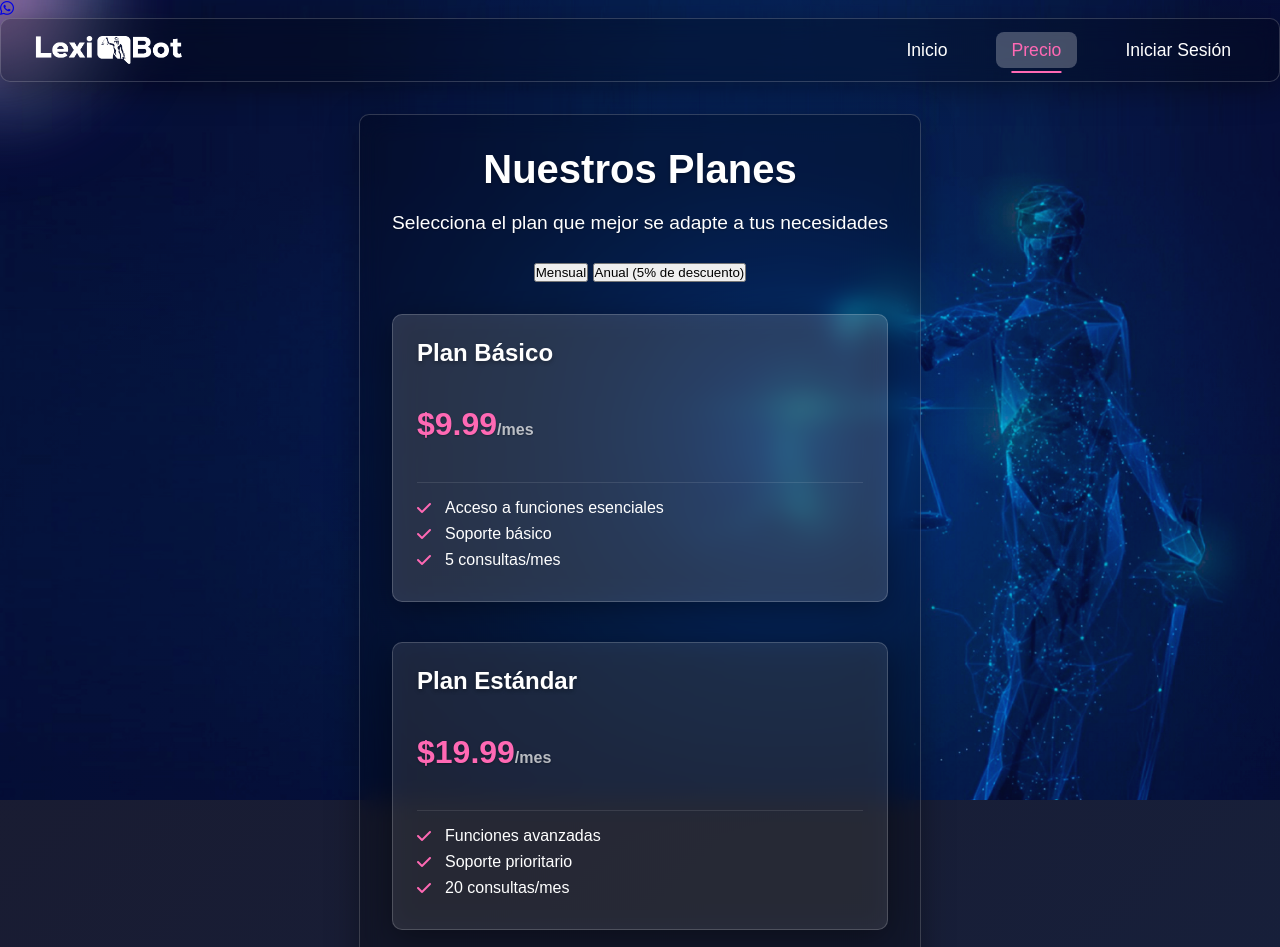
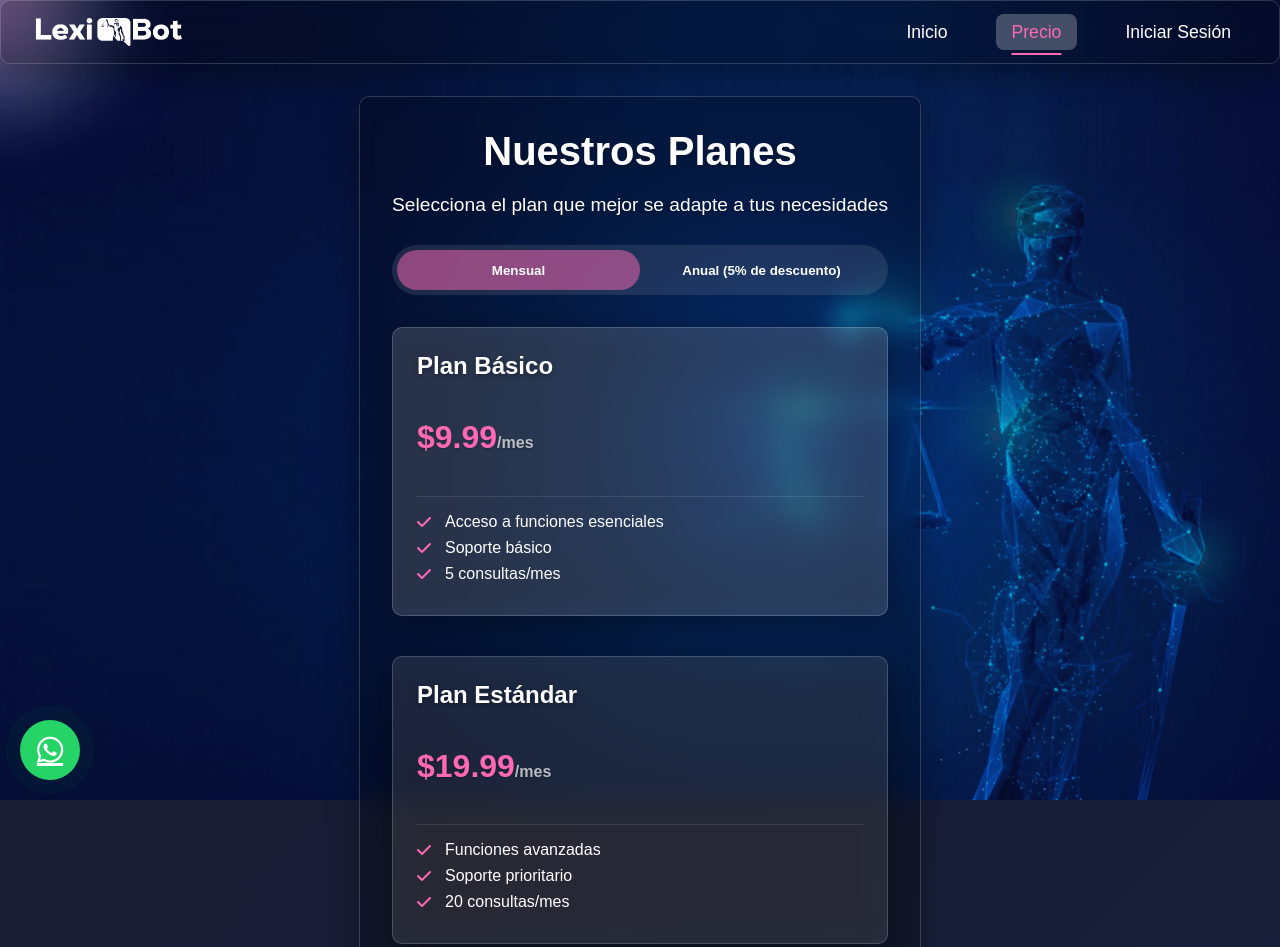
Before and after one commit to Joselugt/demolexy, a plain HTML site: page index.html in a window 1280 px wide. Shown: the top 947 px of the page. Drawn offline with Linux system fonts and the light colour scheme.

Commit message:
Update styles.css

```diff
--- a/styles.css
+++ b/styles.css
@@ -265,7 +265,89 @@
 .btn i {
     margin-right: 0.5rem;
 }
+/* Todos los estilos anteriores se mantienen igual */
 
+/* Botón de WhatsApp flotante */
+.whatsapp-btn {
+    position: fixed;
+    bottom: 20px;
+    left: 20px;
+    width: 60px;
+    height: 60px;
+    background-color: #25D366;
+    color: white;
+    border-radius: 50%;
+    display: flex;
+    justify-content: center;
+    align-items: center;
+    font-size: 30px;
+    box-shadow: 0 4px 8px rgba(0, 0, 0, 0.3);
+    z-index: 1000;
+    transition: all 0.3s;
+    animation: pulse 2s infinite;
+}
+
+.whatsapp-btn:hover {
+    background-color: #128C7E;
+    transform: scale(1.1);
+}
+
+@keyframes pulse {
+    0% {
+        box-shadow: 0 0 0 0 rgba(37, 211, 102, 0.7);
+    }
+    70% {
+        box-shadow: 0 0 0 15px rgba(37, 211, 102, 0);
+    }
+    100% {
+        box-shadow: 0 0 0 0 rgba(37, 211, 102, 0);
+    }
+}
+
+/* Selector de periodicidad */
+.billing-toggle {
+    display: flex;
+    justify-content: center;
+    margin: 1.5rem 0;
+    background: rgba(255, 255, 255, 0.1);
+    border-radius: 50px;
+    padding: 5px;
+    max-width: 500px;
+    margin-left: auto;
+    margin-right: auto;
+}
+
+.toggle-btn {
+    flex: 1;
+    padding: 0.8rem 1rem;
+    border: none;
+    background: transparent;
+    color: white;
+    font-weight: bold;
+    cursor: pointer;
+    border-radius: 50px;
+    transition: all 0.3s;
+}
+
+.toggle-btn.active {
+    background: rgba(255, 105, 180, 0.5);
+    color: white;
+}
+
+.toggle-btn:not(.active):hover {
+    background: rgba(255, 255, 255, 0.2);
+}
+
+/* Transición para precios */
+.price {
+    transition: opacity 0.3s ease, transform 0.3s ease;
+}
+
+.monthly-price, .annual-price {
+    position: relative;
+}
+
+/* Todos los demás estilos se mantienen igual */
 /* Estilos para la selección de planes */
 .pricing-plans {
     display: flex;
```
